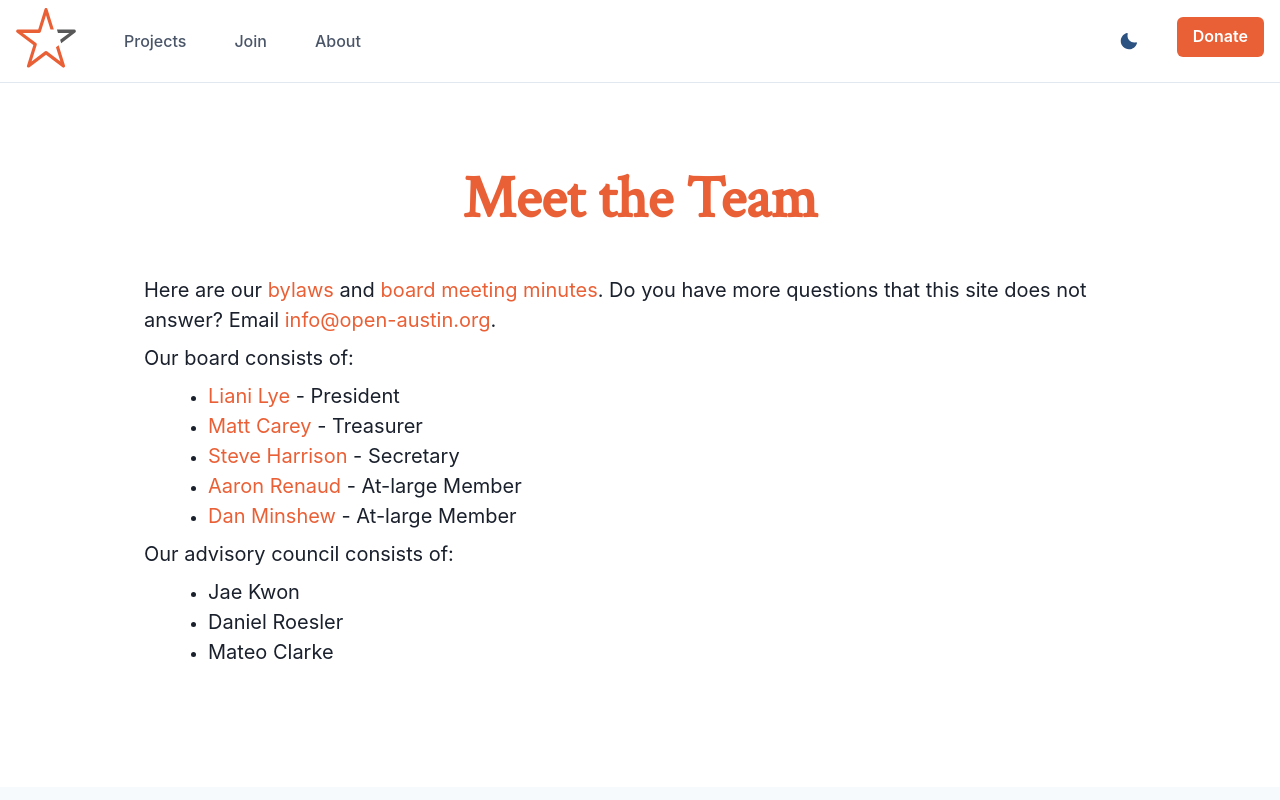
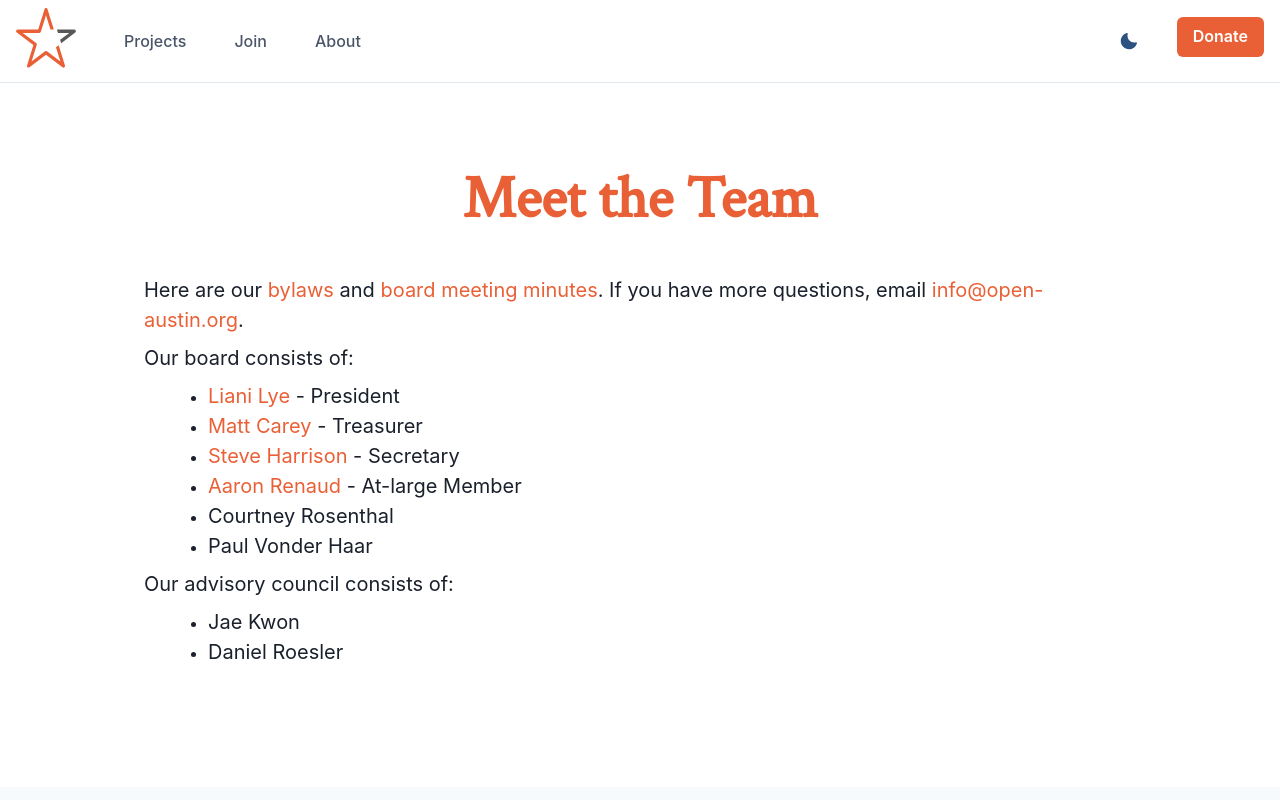
Before and after one commit to open-austin/website-v2-vercel, a Next.js app: page /meet-the-team in a window 1280 px wide. Shown: the top 800 px of the page. Built offline with nearby package versions, Linux system fonts and the light colour scheme.

Commit message:
changed board list

```diff
--- a/pages/meet-the-team.tsx
+++ b/pages/meet-the-team.tsx
@@ -34,7 +34,7 @@
         >
           board meeting minutes
         </Link>
-        . Do you have more questions that this site does not answer? Email{' '}
+        . If you have more questions, email{' '}
         <Link href="mailto:info@open-austin.org" isExternal>
           info@open-austin.org
         </Link>
@@ -71,10 +71,10 @@
             - At-large Member
           </ListItem>
           <ListItem>
-            <Link href="https://github.com/newswim" isExternal>
-              Dan Minshew
-            </Link>{' '}
-            - At-large Member
+            Courtney Rosenthal
+          </ListItem>
+          <ListItem>
+            Paul Vonder Haar
           </ListItem>
         </UnorderedList>
         <Text mb={2} mt={2}>
@@ -83,7 +83,6 @@
         <UnorderedList layerStyle={'list'}>
           <ListItem>Jae Kwon</ListItem>
           <ListItem>Daniel Roesler</ListItem>
-          <ListItem>Mateo Clarke</ListItem>
         </UnorderedList>
       </Box>
     </Stack>
```
